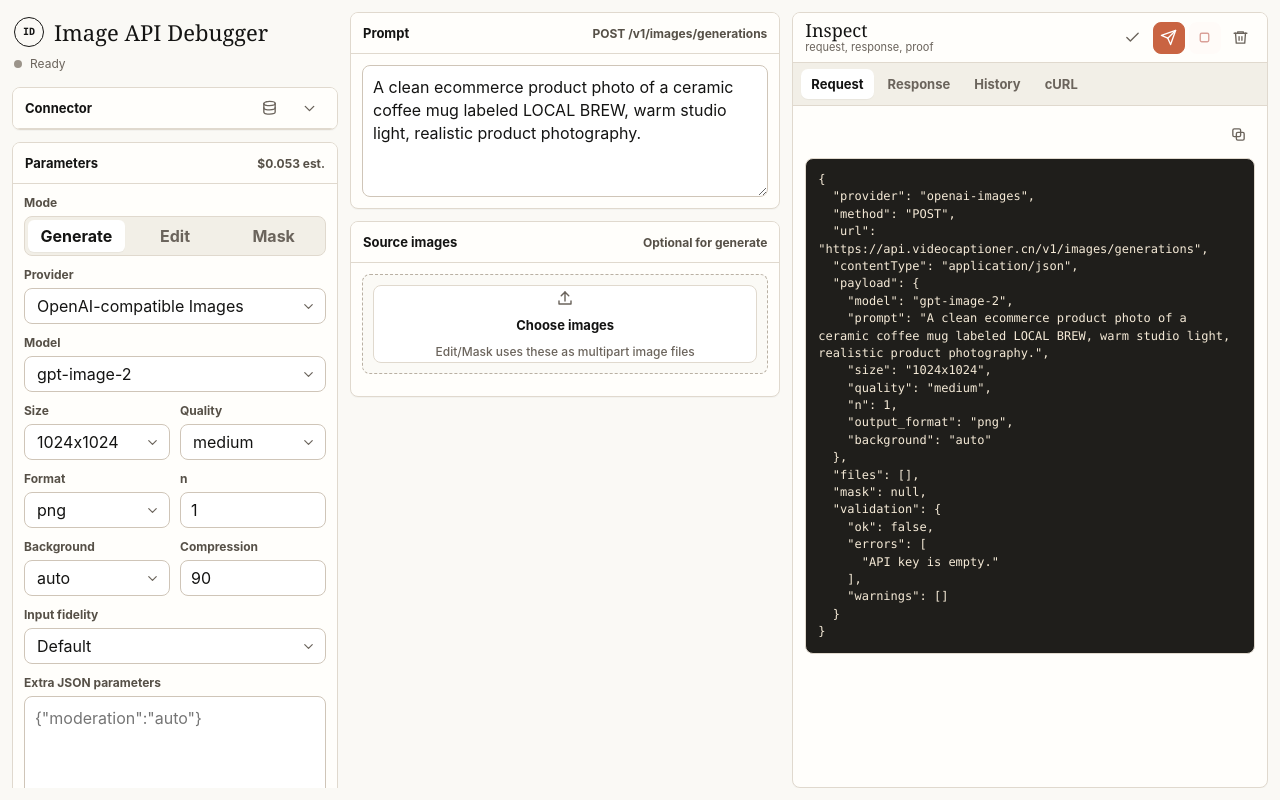
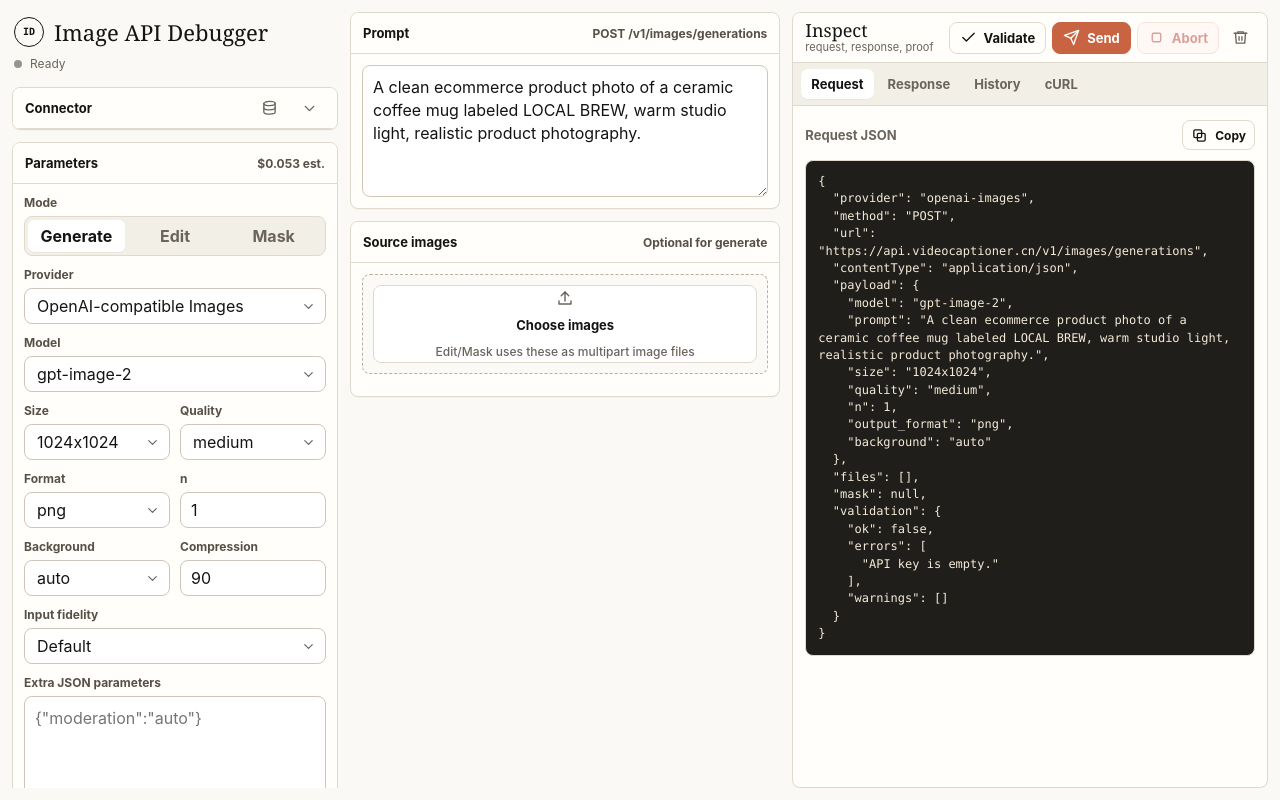
Before and after one commit to WEIFENG2333/image-api-debugger, a website built with Vite: page index.html in a window 1280 px wide. Built offline with nearby package versions, Linux system fonts and the light colour scheme.

Commit message:
Clarify primary actions

```diff
--- a/src/main.js
+++ b/src/main.js
@@ -169,9 +169,9 @@ app.innerHTML = `
               <small>request, response, proof</small>
             </div>
             <div class="command-bar">
-              <button id="validateBtn" class="icon-btn" title="Validate" aria-label="Validate">${icons.check}</button>
-              <button id="sendBtn" class="icon-btn primary" title="Send request" aria-label="Send request">${icons.send}</button>
-              <button id="abortBtn" class="icon-btn danger" title="Abort request" aria-label="Abort request" disabled>${icons.stop}</button>
+              <button id="validateBtn" class="btn subtle" title="Validate request">${icons.check}<span>Validate</span></button>
+              <button id="sendBtn" class="btn primary" title="Send request">${icons.send}<span>Send</span></button>
+              <button id="abortBtn" class="btn danger" title="Abort request" disabled>${icons.stop}<span>Abort</span></button>
               <button id="clearRunsBtn" class="icon-btn" title="Clear history" aria-label="Clear history">${icons.trash}</button>
             </div>
           </div>
@@ -181,19 +181,25 @@ app.innerHTML = `
             <button class="tab" data-tab="history">History</button>
             <button class="tab" data-tab="curl">cURL</button>
           </div>
-          <div id="requestTab" class="tab-body"><div class="copy-row"><button class="icon-btn" title="Copy JSON" aria-label="Copy JSON" data-copy="requestPreview">${icons.copy}</button></div><pre id="requestPreview">{}</pre></div>
+          <div id="requestTab" class="tab-body">
+            <div class="panel-toolbar"><span>Request JSON</span><button class="btn subtle compact" title="Copy JSON" data-copy="requestPreview">${icons.copy}<span>Copy</span></button></div>
+            <pre id="requestPreview">{}</pre>
+          </div>
           <div id="responseTab" class="tab-body response-body hidden">
             <div id="resultStage" class="result-stage empty">
               <div>No image yet</div>
             </div>
             <div id="proofs" class="proofs"></div>
             <details class="raw-panel">
-              <summary><span>Raw response</span><button class="icon-btn" title="Copy response" aria-label="Copy response" data-copy="responsePreview">${icons.copy}</button></summary>
+              <summary><span>Raw response</span><button class="btn subtle compact" title="Copy response" data-copy="responsePreview">${icons.copy}<span>Copy</span></button></summary>
               <pre id="responsePreview">{}</pre>
             </details>
           </div>
           <div id="historyTab" class="tab-body hidden"><div id="historyList" class="history"></div></div>
-          <div id="curlTab" class="tab-body hidden"><div class="copy-row"><button class="icon-btn" title="Copy cURL" aria-label="Copy cURL" data-copy="curlPreview">${icons.copy}</button></div><pre id="curlPreview"></pre></div>
+          <div id="curlTab" class="tab-body hidden">
+            <div class="panel-toolbar"><span>cURL</span><button class="btn subtle compact" title="Copy cURL" data-copy="curlPreview">${icons.copy}<span>Copy</span></button></div>
+            <pre id="curlPreview"></pre>
+          </div>
         </section>
       </section>
     </main>
--- a/src/styles.css
+++ b/src/styles.css
@@ -98,6 +98,12 @@ svg {
   font-weight: 650;
   white-space: nowrap;
   transition: transform .14s ease, border-color .14s ease, background-color .14s ease, color .14s ease, opacity .14s ease;
+}
+
+.btn.compact {
+  min-height: 30px;
+  padding: 0 8px;
+  font-size: 12px;
 }
 
 .btn:hover:not(:disabled) {
@@ -777,7 +783,9 @@ input:focus, select:focus, textarea:focus {
 .command-bar {
   display: flex;
   align-items: center;
-  gap: 4px;
+  gap: 6px;
+  flex-wrap: wrap;
+  justify-content: flex-end;
 }
 
 .tabs {
@@ -808,6 +816,18 @@ input:focus, select:focus, textarea:focus {
   min-height: 0;
   overflow: auto;
   padding: 12px;
+}
+
+.panel-toolbar {
+  display: flex;
+  align-items: center;
+  justify-content: space-between;
+  gap: 10px;
+  min-height: 34px;
+  margin-bottom: 8px;
+  color: var(--muted);
+  font-size: 13px;
+  font-weight: 680;
 }
 
 .response-body {
@@ -884,13 +904,6 @@ input:focus, select:focus, textarea:focus {
 .result-image:hover span {
   opacity: 1;
   transform: translateY(0);
-}
-
-.copy-row {
-  display: flex;
-  justify-content: flex-end;
-  gap: 8px;
-  margin-bottom: 8px;
 }
 
 pre {
```
